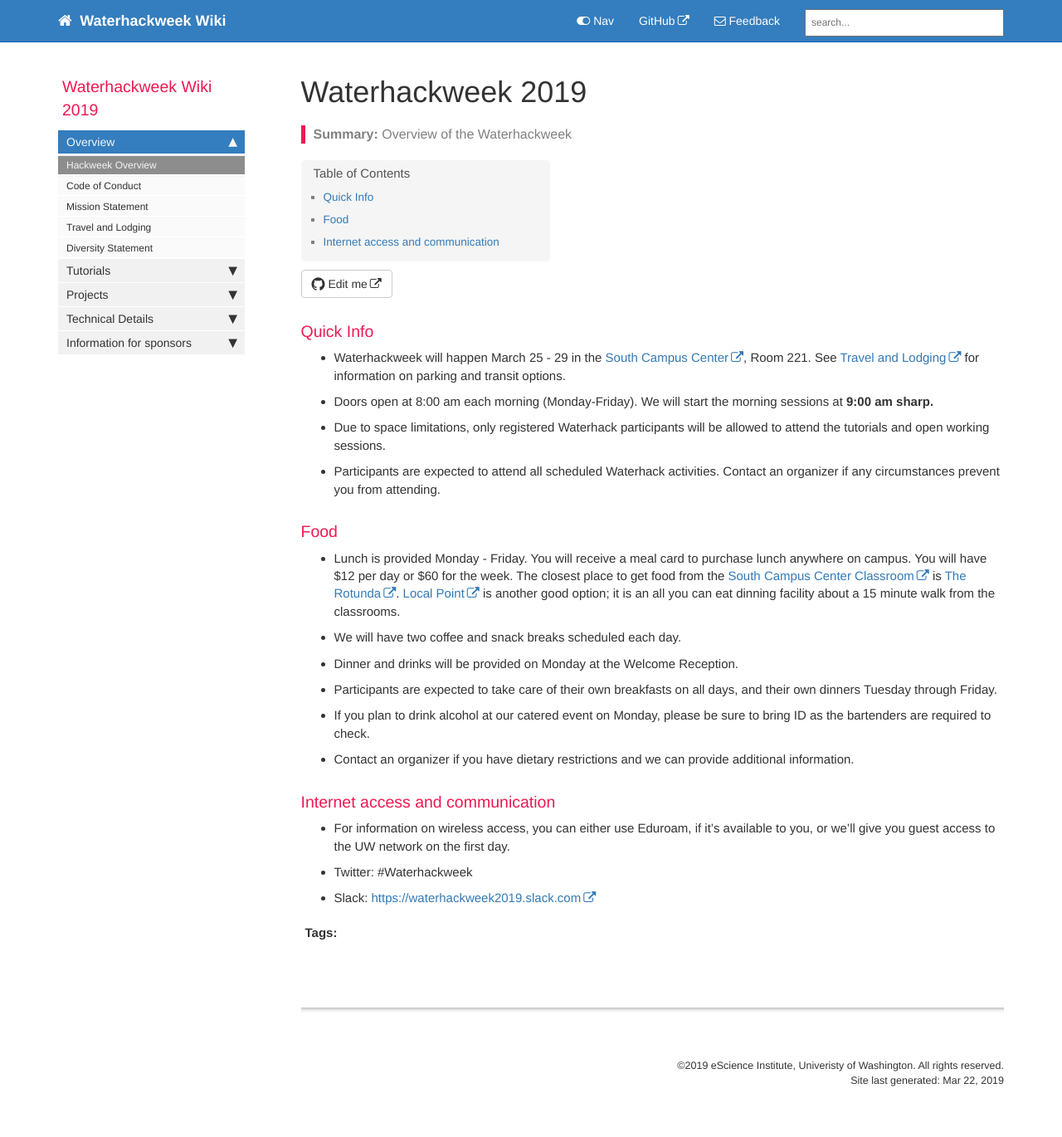
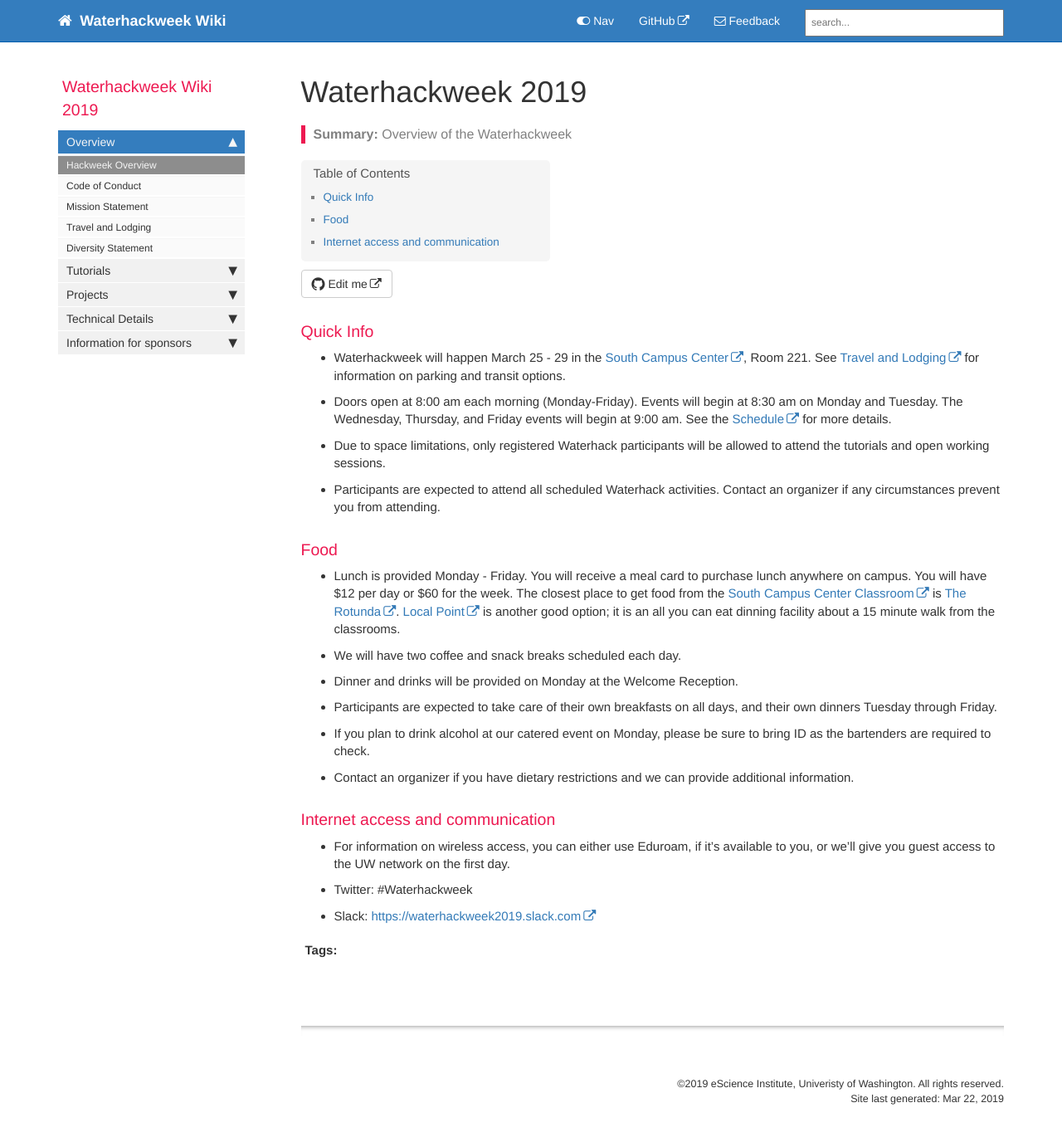
Before and after one commit to waterhackweek/wiki, a Jekyll site: the page built from index.md, in a window 1280 px wide and 1383 px high. Shown: the top 1370 px of the window at 83% size. Built offline with Jekyll 4.4.1, drawn with Linux system fonts in a browser that asks for light colours; nearby versions of some CDN libraries; comment, search, counter and statistics services are not loaded.

Commit message:
fix start times

```diff
--- a/index.md
+++ b/index.md
@@ -8,7 +8,7 @@ summary: Overview of the Waterhackweek
 ---
 ### Quick Info
 - Waterhackweek will happen March 25 - 29 in the [South Campus Center](https://www.google.com/maps/place/UW+South+Campus+Center/@47.6495125,-122.3129862,17z/data=!3m1!4b1!4m5!3m4!1s0x549014ec0573d0fd:0x92c36f77d79c29d7!8m2!3d47.6495089!4d-122.3107975), Room 221. See [Travel and Lodging](https://waterhackweek.github.io/wiki/travel_and_lodging.html) for information on parking and transit options.
-- Doors open at 8:00 am each morning (Monday-Friday). We will start the morning sessions at **9:00 am sharp.**
+- Doors open at 8:00 am each morning (Monday-Friday). Events will begin at 8:30 am on Monday and Tuesday. The Wednesday, Thursday, and Friday events will begin at 9:00 am. See the [Schedule](https://waterhackweek.github.io/schedule.html) for more details.
 - Due to space limitations, only registered Waterhack participants will be allowed to attend the tutorials and open working sessions.
 - Participants are expected to attend all scheduled Waterhack activities. Contact an organizer if any circumstances prevent you from attending.
 
```
